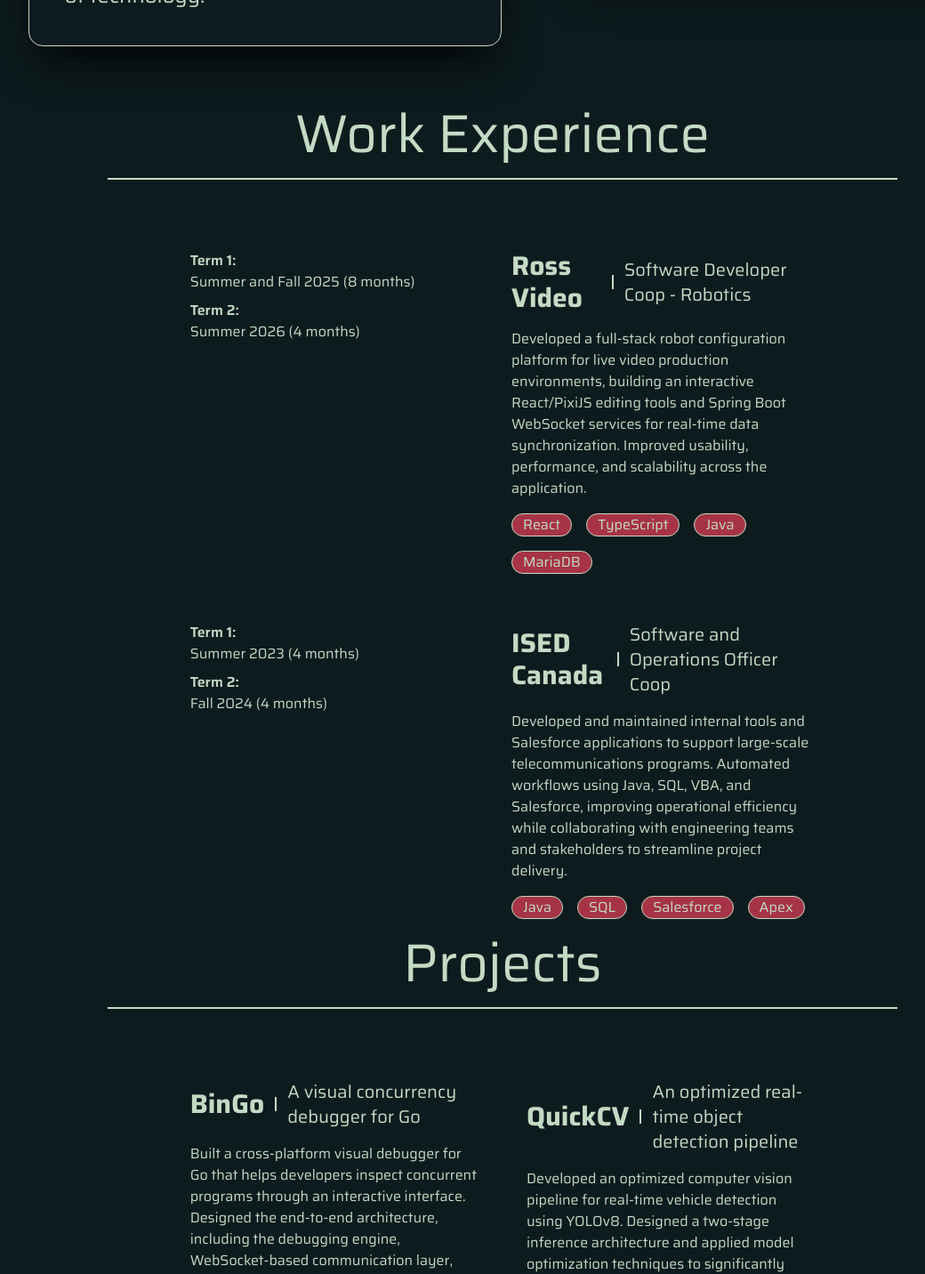
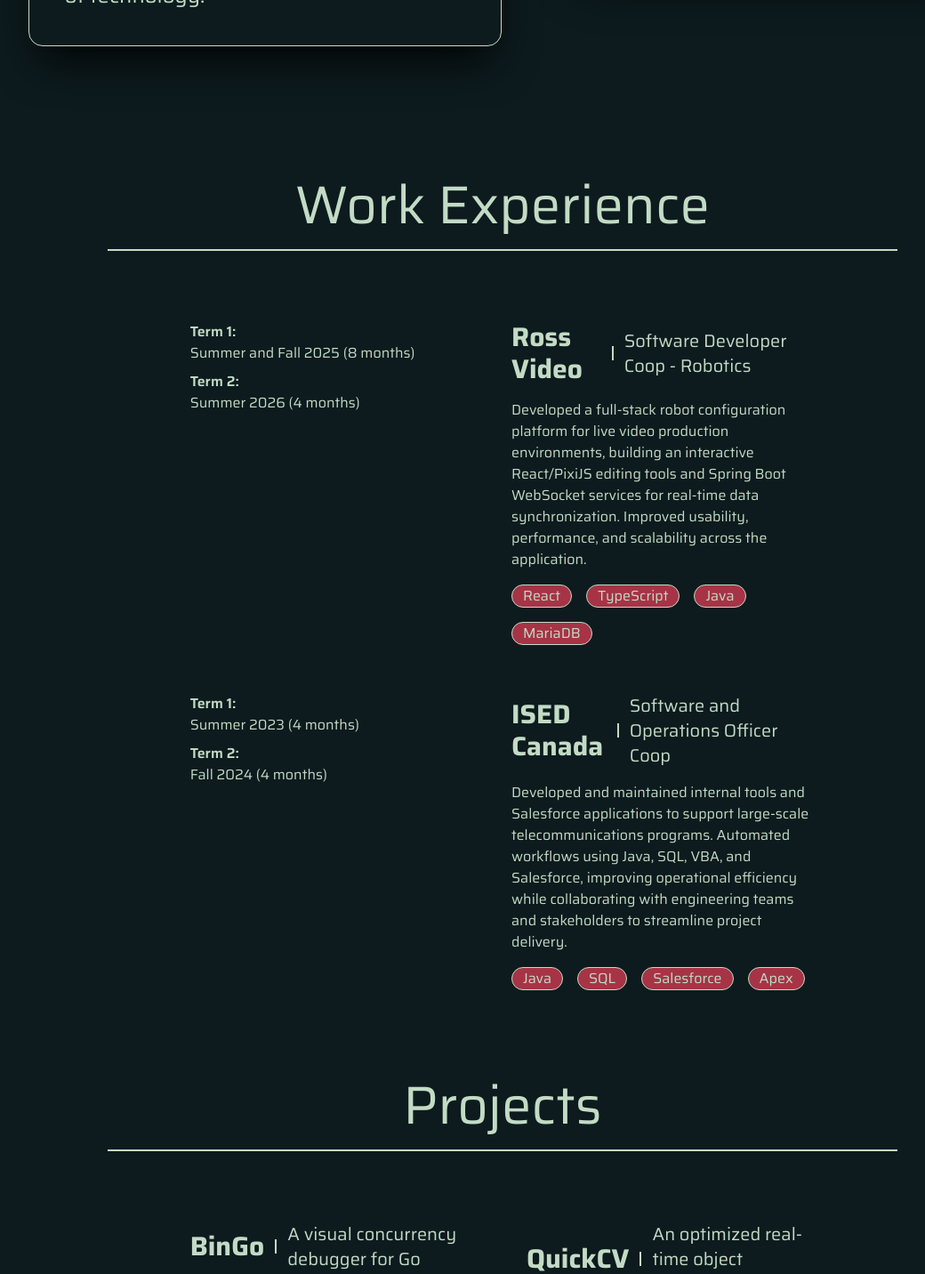
Before and after one commit to Egzavyer/portfolio, a React (Vite) app: page / in a window 1280 px wide. Shown: the part 1480-2912 px from the top of the page at 89% size, without its empty margins (75-1115 px from the left). Built offline with nearby package versions, Linux system fonts and the light colour scheme.

Commit message:
chore: translate projects section

```diff
--- a/i18n/locales/fr/translation.json
+++ b/i18n/locales/fr/translation.json
@@ -44,6 +44,24 @@
     }
   },
   "projects": {
-    "title": "Projets"
+    "title": "Projets",
+    "project": {
+      "bingo": {
+        "oneliner": "Un débogueur visuel de concurrence pour Go",
+        "description": "Développé un débogueur visuel multiplateforme pour Go qui permet aux développeurs d'inspecter des programmes concurrents via une interface interactive. J'ai conçu l'architecture de bout en bout, notamment le moteur de débogage, la couche de communication basée sur WebSocket et les backends spécifiques à chaque plateforme pour l'inspection de bas niveau du runtime."
+      },
+      "quickcv": {
+        "oneliner": "Un pipeline optimisé de détection d'objets en temps réel",
+        "description": "Développé un pipeline de vision par ordinateur optimisé pour la détection en temps réel des véhicules à l'aide de YOLOv8. J'ai conçu une architecture d'inférence en deux étapes et appliqué des techniques d'optimisation du modèle afin de réduire considérablement le temps d'inférence du processeur tout en conservant la précision de la détection."
+      },
+      "webserver": {
+        "oneliner": "Un serveur web HTTP léger écrit en C++",
+        "description": "Développé de A à Z un serveur web HTTP léger en C++, en implémentant la communication par sockets, l'analyse des requêtes HTTP et la gestion des connexions. J'ai conçu une architecture modulaire selon les principes de la programmation orientée objet afin de favoriser l'évolutivité et la facilité de maintenance."
+      },
+      "hungryai": {
+        "oneliner": "Un système intelligent de recommandation de restaurants",
+        "description": "Développé une application web de recommandation de restaurants basée sur l'IA qui propose des suggestions personnalisées grâce à des conversations en langage naturel. J'ai mis au point une interface utilisateur React adaptative et intégré des modèles d'apprentissage automatique ainsi que des modèles linguistiques de grande envergure afin de fournir des recommandations intelligentes."
+      }
+    }
   }
 }
--- a/src/pages/Experience.tsx
+++ b/src/pages/Experience.tsx
@@ -66,7 +66,7 @@
     >
       <div className="flex flex-col gap-15 w-10/12 items-center">
         <div className="flex flex-col gap-5 w-full">
-          <div className="text-3xl text-center pt-20 xl:text-6xl xl:pt-0">
+          <div className="text-3xl text-center pt-20 xl:text-6xl">
             {t("experience.title")}
           </div>
           <div className="border w-full" />
--- a/src/pages/Projects.tsx
+++ b/src/pages/Projects.tsx
@@ -60,7 +60,7 @@
     >
       <div className="flex flex-col gap-15 w-10/12 items-center justify-center">
         <div className="flex flex-col gap-5 w-full">
-          <div className="text-3xl text-center pt-20 xl:text-6xl xl:pt-0">
+          <div className="text-3xl text-center pt-20 xl:text-6xl">
             {t("projects.title")}
           </div>
           <div className="border w-full" />
```
